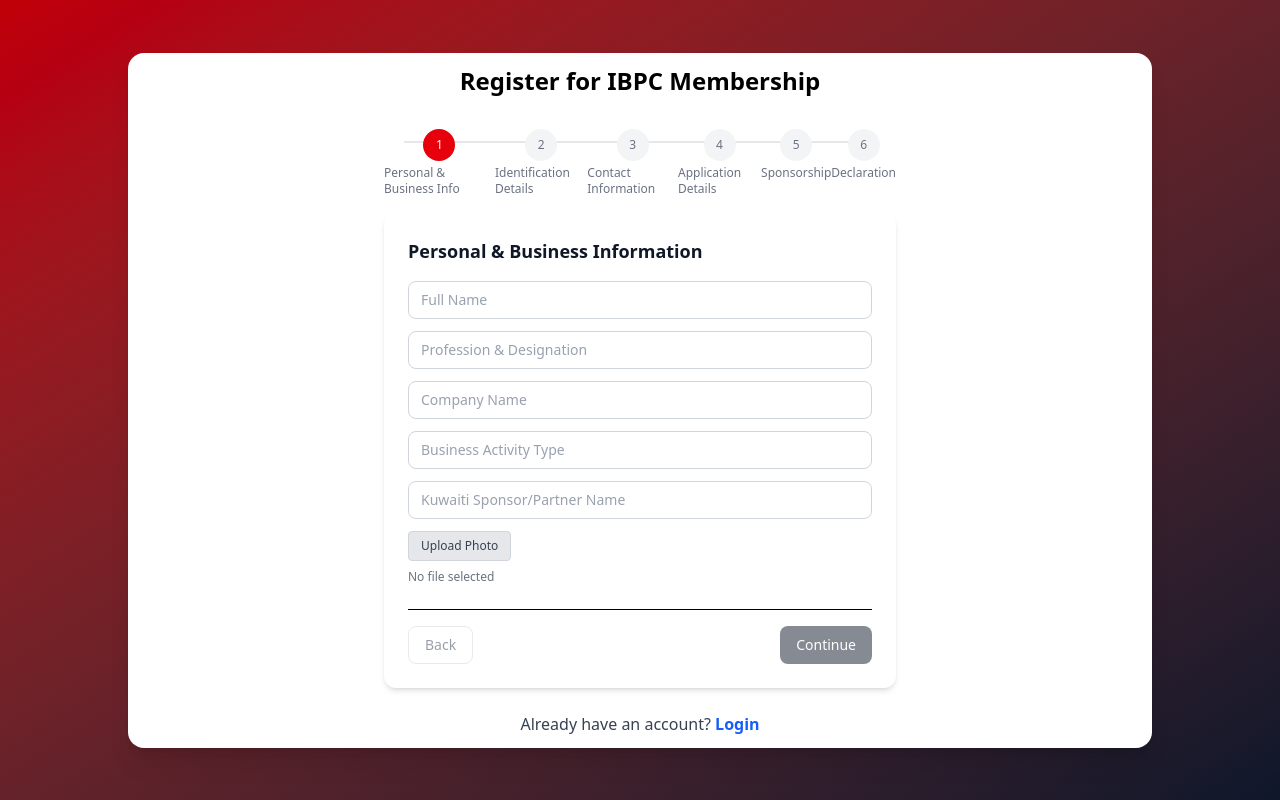
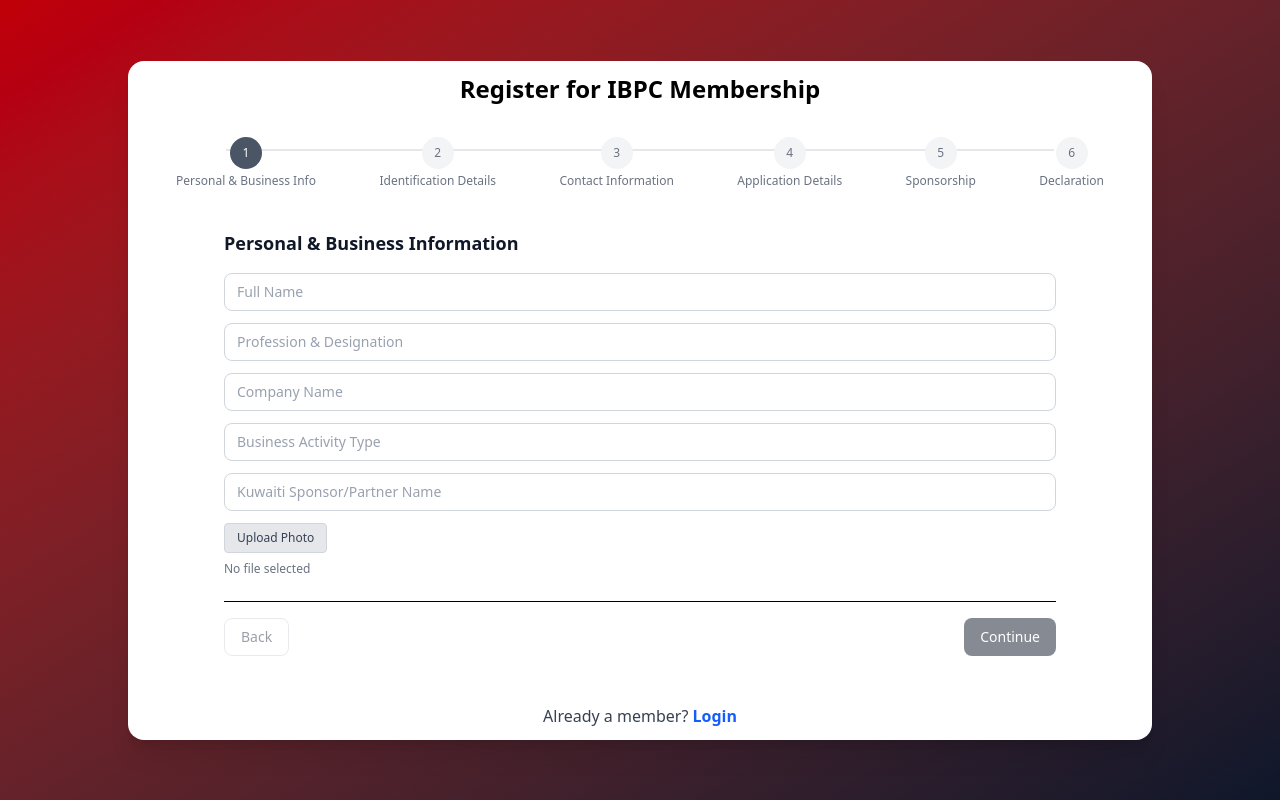
Before and after one commit to shirin-sha/ibpc, a Next.js app: page /register in a window 1280 px wide. Built offline with nearby package versions, Linux system fonts and the light colour scheme.

Commit message:
stepper ui changes

```diff
--- a/components/RegistrationStepper.js
+++ b/components/RegistrationStepper.js
@@ -151,41 +151,42 @@
   const inputClass = "w-full px-3 py-2 border border-gray-300 rounded-lg text-sm focus:ring-1 focus:ring-red-500 focus:border-red-500 placeholder-gray-400";
 
   return (
-<div className="max-w-xl mx-auto px-4 md:px-6 lg:px-8">
-
-
+    <div className="max-w-5xl mx-auto px-6 md:px-10">
       {/* Heading */}
       <h1 className="text-black text-2xl font-bold text-center flex-grow mx-2 mb-8">
         Register for IBPC Membership
       </h1>
 
-    {/* Empty div to balance flex spacing */}
-    <div className="w-20" />
-
-
+      {/* Stepper UI */}
       <div className="mb-4">
+        {/* Desktop Stepper */}
         <div className="hidden md:block relative">
-          <div className="absolute top-3 left-[20px] right-[20px] h-0.5 bg-gray-200">
+          {/* Grey background line. Adjusted padding to align with circle centers */}
+          <div className="absolute top-3 left-1/2 -translate-x-1/2 w-[calc(100%-100px)] h-0.5 bg-gray-200">
+            {/* Green progress line */}
             <div
               className="h-full bg-green-600 transition-all duration-300"
-              style={{
-                width: `calc(${(step / (steps.length - 1)) * 100}% - 40px)`,
-                marginLeft: '20px'
-              }}
+              style={{ width: `${(step / (steps.length - 1)) * 100}%` }}
             />
           </div>
+          {/* Step circles and titles */}
           <div className="relative flex justify-between">
-            {steps.map((item, idx) => (
-              <div key={idx} className="flex flex-col items-center">
+            {steps.map((item, idx) => {
+              const isActive = idx === step;
+              const isComplete = idx < step;
+
+              return (
+                <div key={idx} className="flex flex-col items-center z-10"> {/* z-10 ensures circles are above line */}
                   <div
                     className={`w-8 h-8 rounded-full flex items-center justify-center
-                    ${idx === step
-                      ? "bg-red-600 text-white"
-                      : idx < step
+                      ${isComplete
                         ? "bg-green-500 text-white"
-                        : "bg-gray-100 text-gray-500"}`}
+                        : isActive
+                          ? "bg-gray-600 text-white"
+                          : "bg-gray-100 text-gray-500"
+                      }`}
                   >
-                  {idx < step ? (
+                    {isComplete ? (
                       <svg className="w-4 h-4" fill="none" viewBox="0 0 24 24" stroke="currentColor">
                         <path strokeLinecap="round" strokeLinejoin="round" strokeWidth={2} d="M5 13l4 4L19 7" />
                       </svg>
@@ -193,20 +194,22 @@
                       <span className="text-xs font-medium">{idx + 1}</span>
                     )}
                   </div>
-                <span className="mt-1 text-xs font-medium text-gray-500">{item.title}</span>
+                  <span className="mt-1 text-xs font-medium text-gray-500 text-center">{item.title}</span>
                 </div>
-            ))}
+              );
+            })}
           </div>
         </div>
+
+        {/* Mobile Stepper */}
         <div className="md:hidden flex items-center justify-between px-2">
           <span className="text-sm font-medium text-gray-500">Step {step + 1} of {steps.length}</span>
           <span className="text-sm font-medium text-gray-900">{steps[step].title}</span>
         </div>
       </div>
 
-      <div className="bg-white rounded-xl shadow-md p-4 md:p-6">
+      <div className="bg-white rounded-xl px-10 py-4 md:px-12 md:py-6">
         <form onSubmit={handleSubmit} className="space-y-4">
-
           {step === 0 && (
             <div className="space-y-4">
               <h2 className="text-lg font-semibold text-gray-900 mb-4">Personal & Business Information</h2>
@@ -492,7 +495,7 @@
       </div>
       <div className="mt-6 text-center">
         <p className="text-sm md:text-base text-gray-700">
-    Already have an account?{" "}
+         Already a member?{" "}
           <Link
             href="/login"
             className="text-blue-600 font-semibold hover:underline"
@@ -500,6 +503,7 @@
             Login
           </Link>
         </p>
-</div>    </div>
+      </div>
+    </div>
   );
 }
```
Lines whose indentation alone changed are shown as unchanged.
